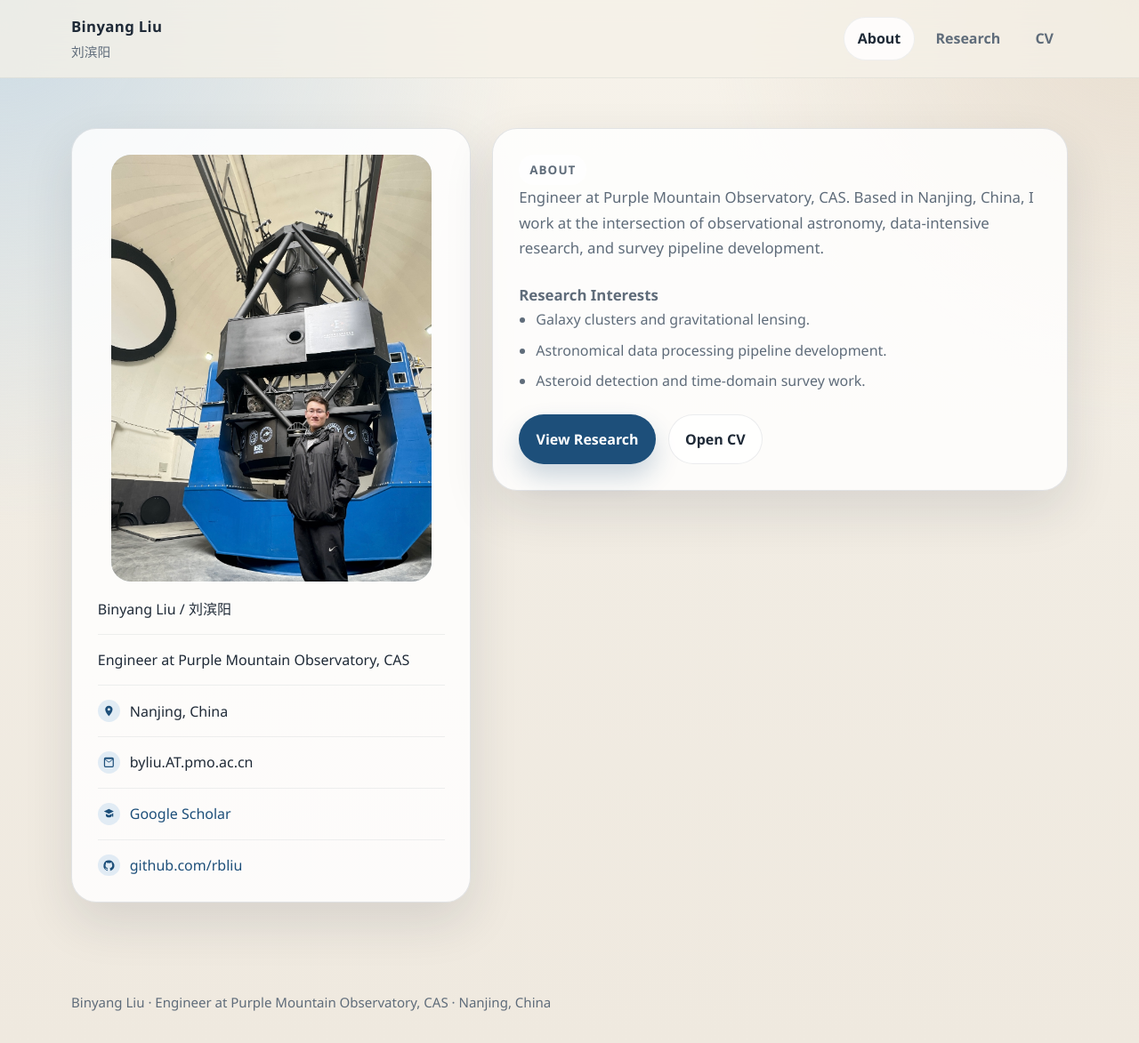
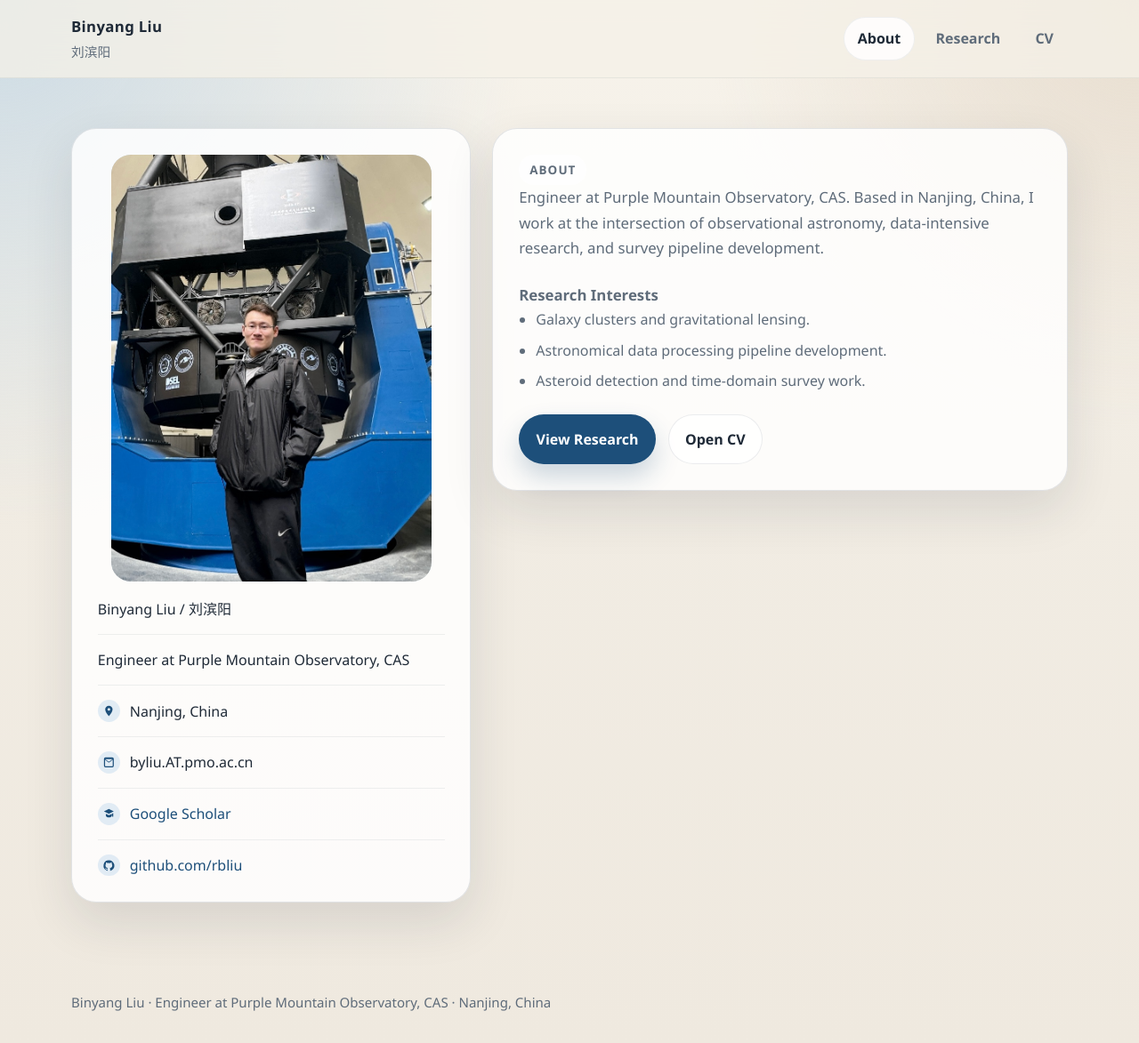
Before and after one commit to rbliu/rbliu.github.io, a Jekyll site: the page built from index.md, in a window 1280 px wide and 1173 px high. Shown: the whole window at 89% size. Built offline with Jekyll 4.4.1, drawn with Linux system fonts in a browser that asks for light colours.

Commit message:
Crop About photo to lower-right area

```diff
--- a/assets/css/site.css
+++ b/assets/css/site.css
@@ -161,6 +161,8 @@ img {
   aspect-ratio: 3 / 4;
   object-fit: cover;
   object-position: center 28%;
+  transform: scale(1.5);
+  transform-origin: 100% 100%;
 }
 
 .eyebrow {
```
